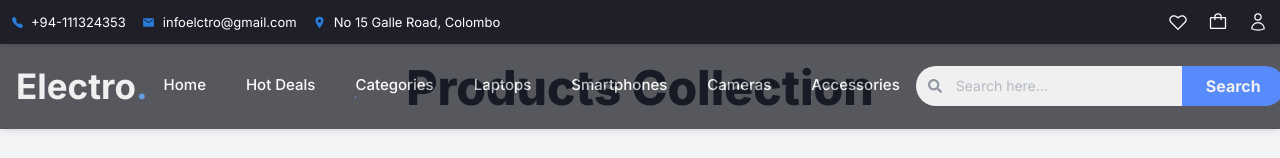
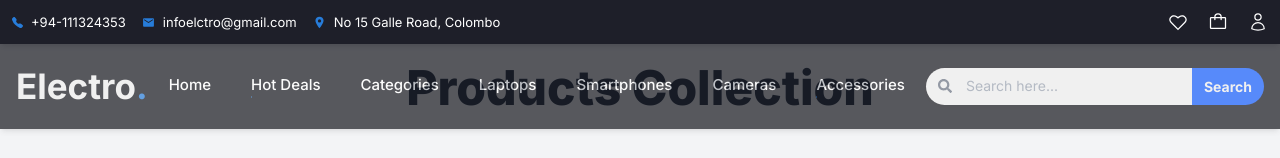
Before and after one commit to vidushalakshan/3D-Ecommerce, a Next.js app in the folder frontend/: page /allCategories in a window 1280 px wide. Shown: the top 158 px of the page. Built offline with nearby package versions, Linux system fonts and the light colour scheme; no server answers.

Commit message:
updated searchbar button

```diff
--- a/frontend/src/components/content/Searchbar.jsx
+++ b/frontend/src/components/content/Searchbar.jsx
@@ -50,7 +50,7 @@ export default function SearchBar({
       {/* Search Button */}
       <button
         type="submit"
-        className={`px-6 py-2 bg-blue-600 text-[#eeeeee] font-bold text-[16px] rounded-r-full hover:bg-blue-700 transition ${buttonClassName}`}
+        className={`px-3 py-2 bg-blue-600 text-[#eeeeee] font-bold text-[14px] rounded-r-full hover:bg-blue-700 transition ${buttonClassName}`}
       >
         {buttonText}
       </button>
--- a/frontend/src/components/layout/TopNavBar.jsx
+++ b/frontend/src/components/layout/TopNavBar.jsx
@@ -22,7 +22,7 @@ const TopNavBar = () => {
 
   return (
     <>
-      <section className="bg-[#1E1F29] shadow-md text-white px-3 py-3 text-sm">
+      <section className="bg-[#1E1F29] shadow-md text-white px-3 py-3 text-sm ">
         <div className="flex flex-col md:flex-row justify-between items-center gap-2 md:gap-4 max-w-7xl mx-auto">
           {/* Left Side: Contact Info */}
           <div className="flex flex-col sm:flex-row flex-wrap items-center gap-4">
```
